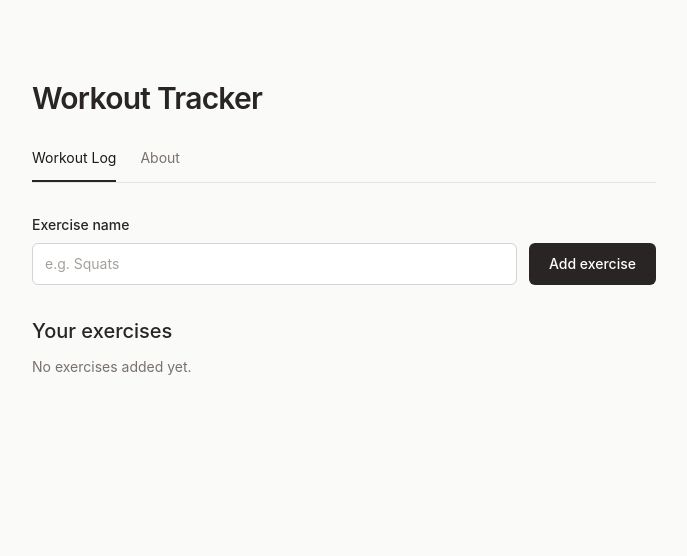
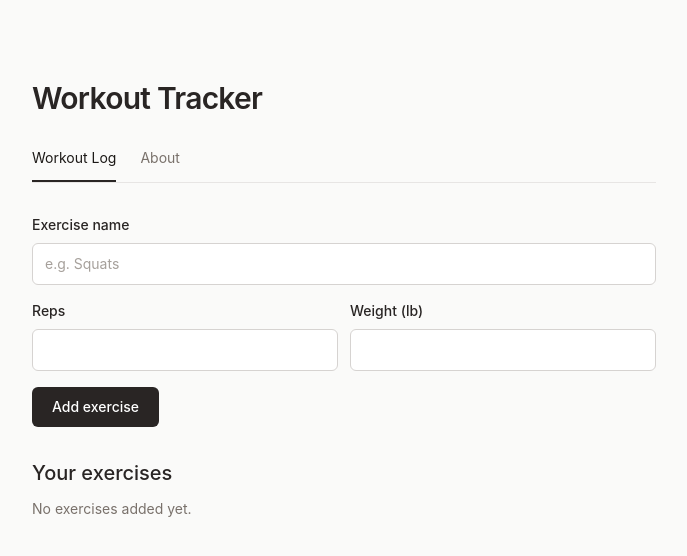
Before and after one commit to haquemm583/assignmnet_6, a React (Vite) app: page / in a window 1280 px wide. Shown: the top 556 px of the page, without its empty margins (296-983 px from the left). Built offline with nearby package versions, Linux system fonts and the light colour scheme.

Commit message:
adding weight and reps to workout log

```diff
--- a/src/App.jsx
+++ b/src/App.jsx
@@ -9,10 +9,12 @@ function App(){
 
   const [view, setView] = useState("workouts")
   const [excercises, setExcercises] = useState([])
-  function addWorkout(name){
+  function addWorkout(name, reps, weight){
     const newWorkout = {
       id: crypto.randomUUID(),
       name: name,
+      reps: reps,
+      weight: weight,
     }
     setExcercises((previousExcercises) => [
       ...previousExcercises,
--- a/src/components/WorkoutForm.jsx
+++ b/src/components/WorkoutForm.jsx
@@ -2,20 +2,24 @@ import { useState } from "react";;
 
 function WorkoutForm({onAddWorkout}){
     const [excercise, setExcercise] = useState('');
+    const [reps, setReps] = useState('');
+    const [weight, setWeight] = useState('');
 
     function handleSubmit(event) {
         event.preventDefault();
         if (!excercise.trim()) return;
-        onAddWorkout(excercise.trim())
+        onAddWorkout(excercise.trim(), Number(reps), Number(weight))
         setExcercise('')
+        setReps('')
+        setWeight('')
     }
 
     return (
-        <form onSubmit={handleSubmit}>
+        <form className="space-y-4" onSubmit={handleSubmit}>
+        <div>
         <label className="mb-2 block text-sm font-medium" htmlFor="excercise">Exercise name</label>
-        <div className="flex flex-col gap-3 sm:flex-row">
         <input
-        className="min-w-0 flex-1 rounded-md border border-stone-300 bg-white px-3 py-2.5 text-sm placeholder:text-stone-400 focus:border-stone-600 focus:outline-2 focus:outline-offset-2 focus:outline-stone-400"
+        className="w-full rounded-md border border-stone-300 bg-white px-3 py-2.5 text-sm placeholder:text-stone-400 focus:border-stone-600 focus:outline-2 focus:outline-offset-2 focus:outline-stone-400"
         id="excercise"
         type="text"
         placeholder="e.g. Squats"
@@ -23,8 +27,36 @@ function WorkoutForm({onAddWorkout}){
         onChange={(event) => setExcercise(event.target.value)}
         required
         />
+        </div>
+        <div className="grid grid-cols-2 gap-3">
+        <div>
+        <label className="mb-2 block text-sm font-medium" htmlFor="reps">Reps</label>
+        <input
+        className="w-full rounded-md border border-stone-300 bg-white px-3 py-2.5 text-sm focus:border-stone-600 focus:outline-2 focus:outline-offset-2 focus:outline-stone-400"
+        id="reps"
+        type="number"
+        min="1"
+        step="1"
+        value={reps}
+        onChange={(event) => setReps(event.target.value)}
+        required
+        />
+        </div>
+        <div>
+        <label className="mb-2 block text-sm font-medium" htmlFor="weight">Weight (lb)</label>
+        <input
+        className="w-full rounded-md border border-stone-300 bg-white px-3 py-2.5 text-sm focus:border-stone-600 focus:outline-2 focus:outline-offset-2 focus:outline-stone-400"
+        id="weight"
+        type="number"
+        min="0"
+        step="any"
+        value={weight}
+        onChange={(event) => setWeight(event.target.value)}
+        required
+        />
+        </div>
+        </div>
         <button className="cursor-pointer rounded-md bg-stone-800 px-5 py-2.5 text-sm font-medium text-white hover:bg-stone-700 focus-visible:outline-2 focus-visible:outline-offset-2 focus-visible:outline-stone-600" type="submit">Add exercise</button>
-        </div>
         </form>
 
     )
--- a/src/components/WorkoutItem.jsx
+++ b/src/components/WorkoutItem.jsx
@@ -1,7 +1,8 @@
 function WorkoutItem({excercise}){
     return (
         <li className="break-words border-b border-stone-200 py-3 text-sm">
-            {excercise.name}
+            <p className="font-medium">{excercise.name}</p>
+            <p className="mt-1 text-stone-500">{excercise.reps} reps · {excercise.weight} lb</p>
         </li>
     )
 }
```
